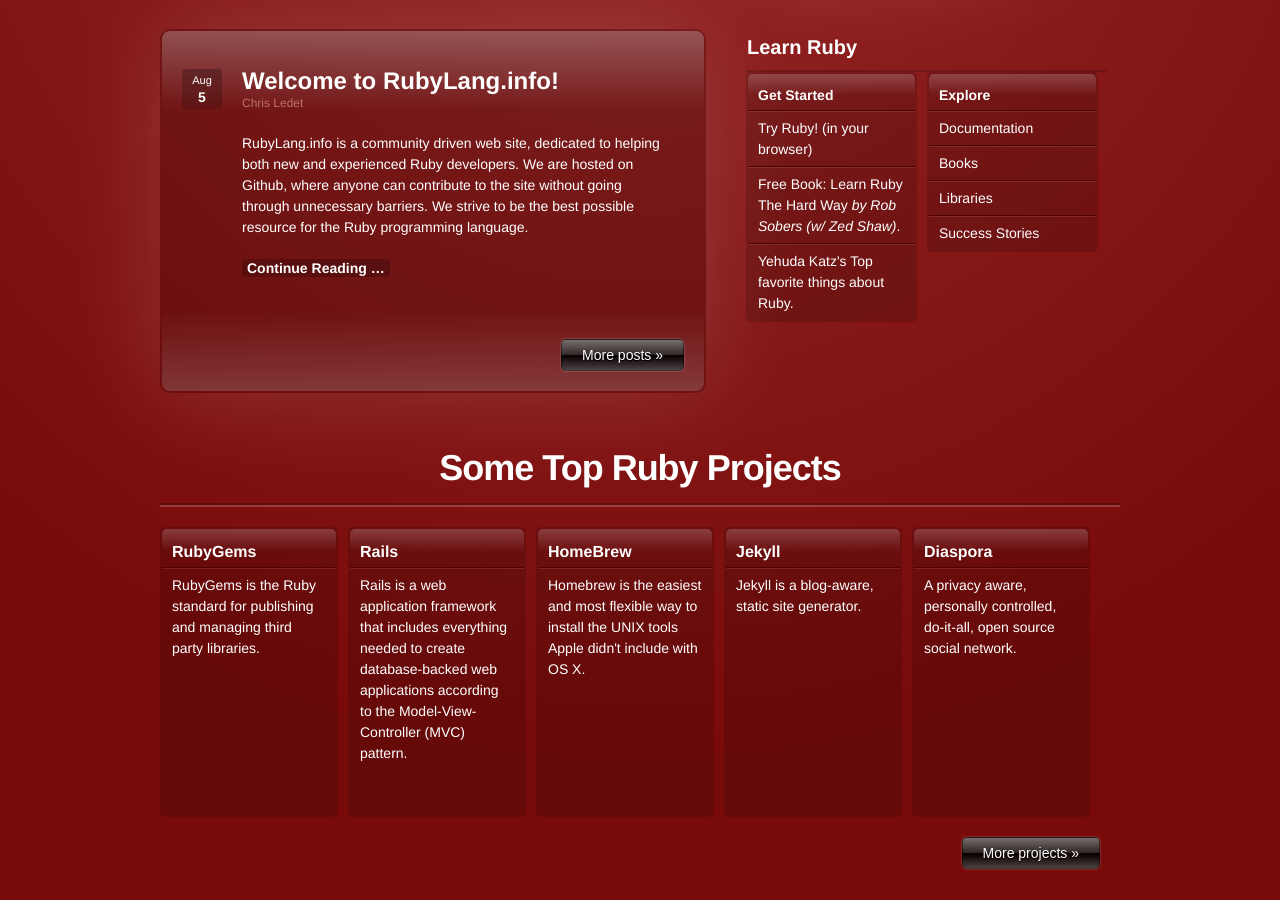
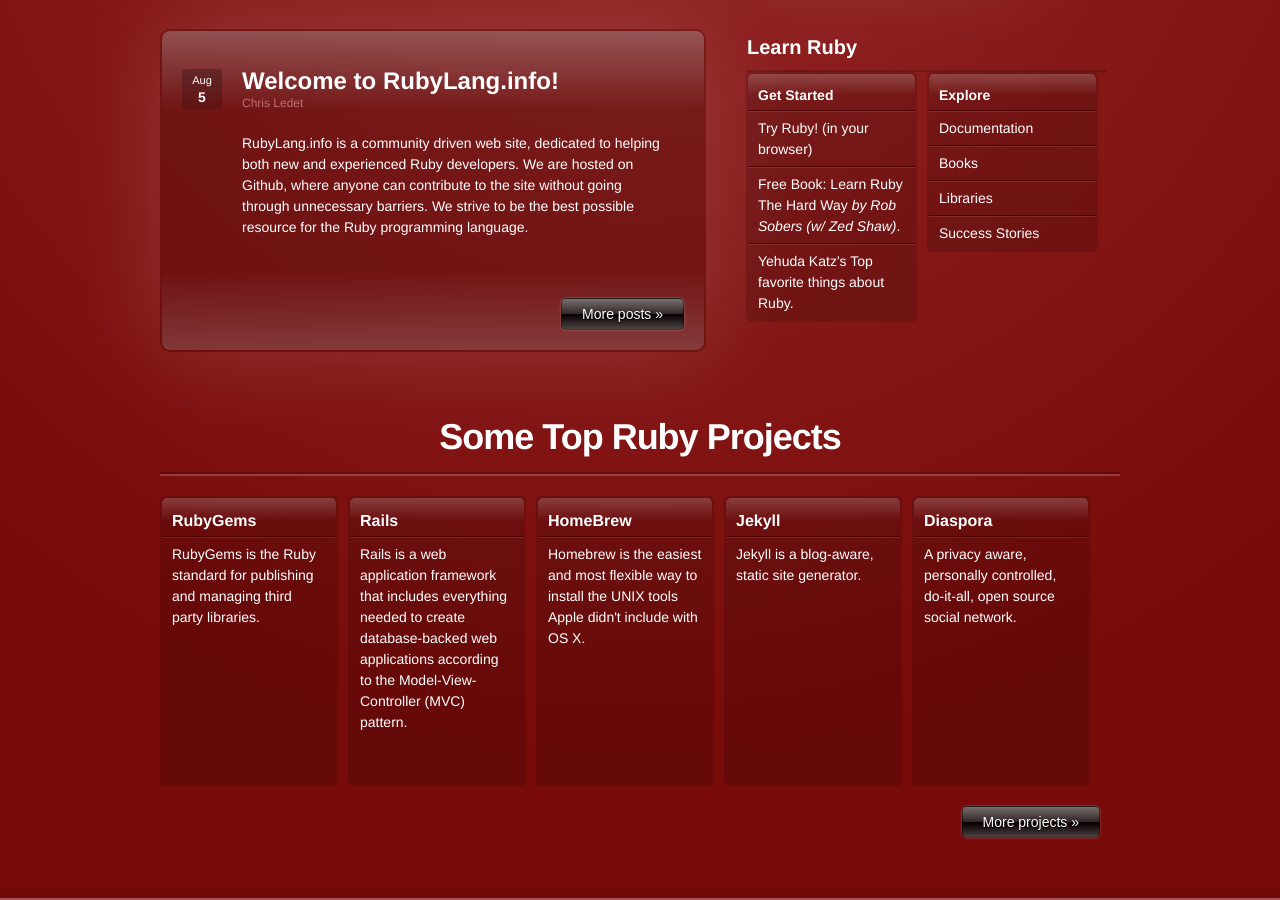
Before and after one commit to chrisledet/rubylang.info, a Jekyll site: the page built from index.html, in a window 1280 px wide and 900 px high, scrolled down 439 px. Built offline with Jekyll 4.4.1, drawn with Linux system fonts in a browser that asks for light colours; nearby versions of some CDN libraries; Markdown is read by kramdown in place of the engine named in the settings; comment, search, counter and statistics services are not loaded.

Commit message:
removed continue reading link

```diff
--- a/index.html
+++ b/index.html
@@ -20,8 +20,6 @@
       unnecessary barriers. We strive to be the best possible resource for the Ruby
       programming language.
     </p>
-    <p><a href="#">Continue Reading &#8230;</a></p>
-
   <li><a class="more button small" href="#">More posts &raquo;</a>
 </ul><!--posts-->
 
```
